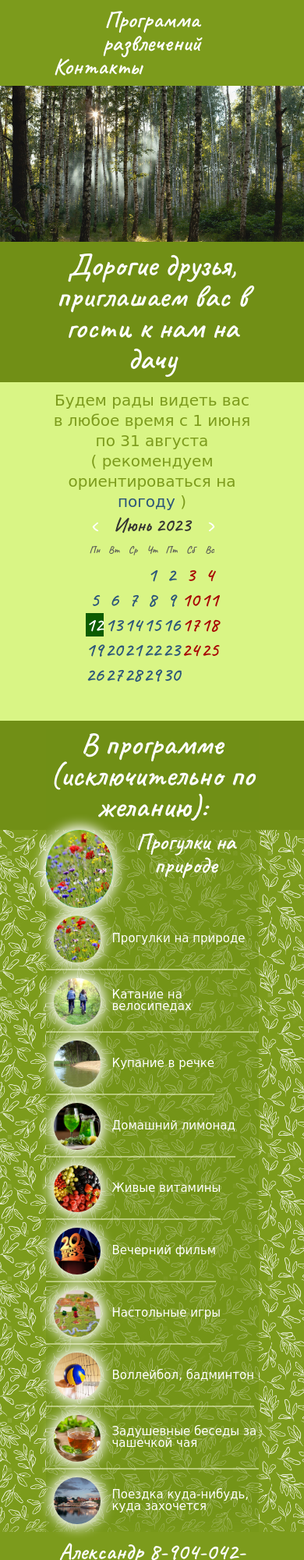
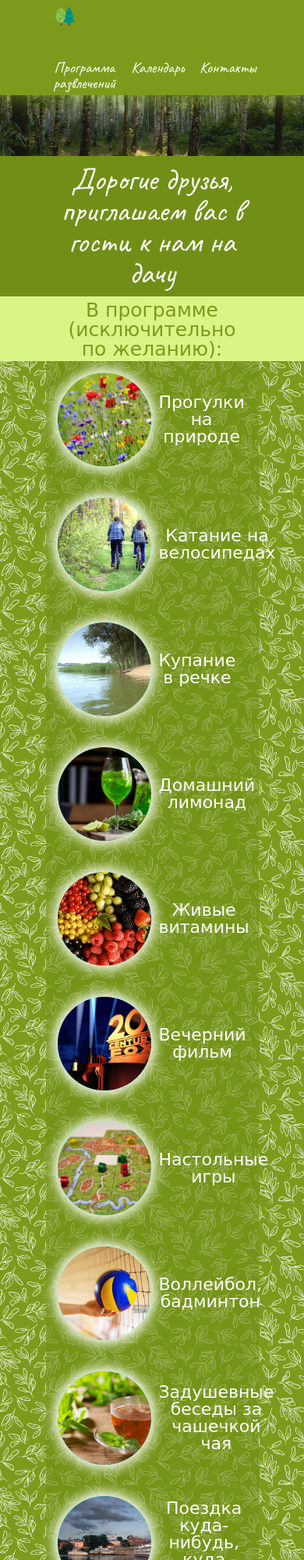
Before and after one commit to feoolga/jQuery, a plain HTML site: page index.html in a window 390 px wide. Shown: the top 2000 px of the page at 78% size. Drawn offline with nearby package versions, Linux system fonts and the light colour scheme; no server answers; a web font is replaced by a local one.

Commit message:
Make modal weather and phones

```diff
--- a/css/style.css
+++ b/css/style.css
@@ -1,12 +1,27 @@
+@import url('style_null.css');
+@import url('viget_weater.css');
+@import url('style_calendar.css');
+
+header{
+	position: fixed;
+	top:0;
+	left:0;
+}
+
 header,footer{
+	width: 100%;
 	background-color: rgb(124,155,28);
-	box-shadow: rgb(124,155,28) 0 0 30px;
-	padding: 10px 0;
-	/* z-index: 2; */
 }
 
 a{
 	color: #fff;
+}
+
+nav{
+	display: flex;
+	justify-content: end;
+	font-size: 20px;
+	gap: 20px;
 }
 
 .wrapper{
@@ -19,7 +34,7 @@ a{
 
 .container{
 	width: 65%;
-	height: 100%;
+
 	margin: 0 auto;
 	text-align: center;
 	line-height: 1;
@@ -29,13 +44,41 @@ a{
 	display: flex;
 	justify-content: space-between;
 	flex-wrap: wrap;
+	align-items: center;
+	gap: 40px 10px;
 }
 
-.title-text{
+.col{
+	/* border: 1px solid red; */
+	flex: 0 0 30%;
+}
+
+.nav-menu{
+	background-color: rgb(124,155,28);
+	box-shadow: rgb(124,155,28) 0 0 30px;
+	padding: 5px 0;
+}
+.logo{
+	width: 32px;
+}
+
+.title-text-dark{
 	background-color: rgba(113, 143, 22, 1);
 	padding: 10px 0;
 	font-size: 40px;
 }
+
+.title-text-light{
+	background-color: rgb(217, 245, 133);
+	padding: 5px 0 3px;
+	font-size: 25px;
+	color: rgb(124,155,28);
+	font-family: 'Neucha', cursive;
+}
+
+/* .head{
+
+} */
 
 .head-image{
 	background-image: url("../img/Fon_2.jpg");
@@ -44,19 +87,8 @@ a{
 	height: 200px;
 }
 
-.сalendar{
-	background-color: rgb(217, 245, 133);
-	padding: 10px 0;
-}
-
-.calendar-text{
-	font-family: 'Amatic', cursive;
-	font-size: 20px;
-	color: rgb(124,155,28);
-}
-
-.calendar-text p{
-	line-height: 1.3;
+.list .container {
+	padding: 15px;
 }
 
 .time__weather{
@@ -88,114 +120,6 @@ a{
 .title{
 	padding: 10px 0;
 	margin: 0;
-}
-
-.list{
-	padding: 0 0;
-}
-
-.col{
-	height: 80px;
-	position: relative;
-	font-family: 'Amatic', cursive;
-	font-size: 15px;
-	text-align: left;
-	line-height: 1;
-	padding-left: 85px;
-	/* padding-top: 30px; */
-	border-bottom: 2px solid rgba(248, 255, 216, 0.5);
-	display: flex;
-	flex-direction: column;
-	justify-content: center;
-}
-
-.col .text{
-	color: white;
-}
-
-.col:last-child{
-	border-bottom:none;
-}
-
-/* .img{
-	width:60px;
-	height: 60px;
-} */
-
-.col::before{
-	content: '';
-	width:60px;
-	height: 60px;
-	position: absolute;
-	left: 10px;
-	top: 10px;
-	background-color: aqua;
-	background-size: cover;
-	background-position: center,center;
-	border-radius: 50%;
-	box-shadow: 0 0 15px 5px white;
-	cursor: pointer;
-}
-
-@media screen and (min-device-width: 1024px) {
-
-	.col{
-		flex: 1 1 30%;
-		max-width: 33.3%;
-		/* gap: auto; */
-		height: 160px;
-		font-size: 20px;
-		line-height: 1;
-		/* border: 1px solid black; */
-		padding-left: 140px;
-		border-bottom: 2px solid rgba(248, 255, 216, 0.3);
-		/* margin: 0; */
-	}
-
-	.col::before{
-		width:120px;
-		height: 120px;
-	}
-  }
-
-.timing__walk::before{
-	background-image: url('../img/list/1.jpg');
-}
-
-.timing__bicycle::before{
-	background-image: url('../img/list/4.jpg');
-}
-
-.timing__swimming::before{
-	background-image: url('../img/list/3.jpg');
-}
-
-.timing__lemonade::before{
-	background-image: url('../img/list/5.jpg');
-}
-
-.timing__vitamins::before{
-	background-image: url('../img/list/6.jpg');
-}
-
-.timing__film::before{
-	background-image: url('../img/list/7.jpg');
-}
-
-.timing__games::before{
-	background-image: url('../img/list/10.jpg');
-}
-
-.timing__volleyball::before{
-	background-image: url('../img/list/8.jpg');
-}
-
-.timing__trip::before{
-	background-image: url('../img/list/9.jpg');
-}
-
-.tea__time::before{
-	background-image: url('../img/list/11.jpg');
 }
 
 .buttn{
@@ -247,48 +171,22 @@ a{
 	text-decoration: none;
 }
 
-/* Календарь */
-#calendar {
-  max-width: 100%;
-  font: monospace;
-  line-height: 1.2em;
-  font-size: 25px;
-  text-align: center;
-  margin: 0 auto;
-}
-#calendar thead tr:last-child {
-  font-size: small;
-  color: rgb(85, 85, 85);
-}
-#calendar thead tr:nth-child(1) td:nth-child(2) {
-  color: rgb(50, 50, 50);
-}
-#calendar thead tr:nth-child(1) td:nth-child(1):hover, #calendar2 thead tr:nth-child(1) td:nth-child(3):hover {
-  cursor: pointer;
-}
-#calendar tbody td {
-  color: rgb(44, 86, 122);
-}
-#calendar tbody td:nth-child(n+6), #calendar .holiday {
-  color: rgb(168, 3, 3);
-}
-#calendar tbody td.today {
-  background: rgb(12, 92, 1);
-  color: #fff;
-}
-
 .program-elem{
 	display: flex;
 	justify-content: start;
+	align-items: center;
 }
 
 .col-image{
-    width: 100px;
-    height: 100px;
+	flex-grow: 0;
+	flex-shrink: 0;
+    width: 120px;
+    height: 120px;
     border-radius: 50%;
     background-color: aqua;
     box-shadow: 0 0 15px 5px white;
 	overflow: hidden;
+	margin-right: 10px;
 }
 
 .col-image img{
@@ -296,5 +194,13 @@ a{
 }
 
 .col-text{
+	/* border: 1px solid black; */
+	font-family: 'Neucha', cursive;
+	font-size: 22px;
+	flex: 1 1 50%;
     color: white;
 }
+
+.link{
+	font-size: 13px;
+}
--- a/index.html
+++ b/index.html
@@ -1,42 +1,128 @@
 <!DOCTYPE html>
-<html lang="en">
+<html lang="ru">
 
 <head>
 	<meta charset="UTF-8">
 	<meta http-equiv="X-UA-Compatible" content="IE=edge">
 	<meta name="viewport" content="width=device-width, initial-scale=1.0">
 	<link rel="stylesheet" href="css/style.css">
-	<link rel="stylesheet" href="css/style_null.css">
-	<link rel="stylesheet" href="css/viget_weater.css">
+	<link rel="icon" href="icon.png">
+	<link rel="icon" href="img/icons/icons8-лес-color-32.png" type="image/png">
 	<link rel="preconnect" href="https://fonts.googleapis.com">
 	<link rel="preconnect" href="https://fonts.gstatic.com" crossorigin>
-	<link rel="preconnect" href="https://fonts.googleapis.com">
-	<link rel="preconnect" href="https://fonts.gstatic.com" crossorigin>
-	<link
-		href="https://fonts.googleapis.com/css2?family=Amatic+SC&family=Caveat:wght@600&family=Comforter&family=Open+Sans:wght@300&family=Pacifico&display=swap"
-		rel="stylesheet">
+	<link href="https://fonts.googleapis.com/css2?family=Caveat&family=Neucha&display=swap" rel="stylesheet">
 	<script src="https://ajax.googleapis.com/ajax/libs/jquery/3.5.1/jquery.min.js"></script>
-	<title>Document</title>
+	<title>Приглашение</title>
 </head>
 
 <body>
 	<div class="wrapper">
 		<header>
+			<div class="nav-menu">
 				<div class="container">
-				<nav class="row">
-					<div><a href="">Программа развлечений</a></div>
-					<div><a href="">Контакты</a></div>
+					<div class="row">
+						<img class="logo" src="img/icons/icons8-лес-color-32.png" alt="">
+						<nav>
+							<div><a href="#programma">Программа развлечений</a></div>
+							<div><a href="#сalendar">Календарь</a></div>
+							<div><a href="#phone">Контакты</a></div>
 						</nav>
 					</div>
+				</div>
+			</div>
 		</header>
-		<div class="main">
+
 		<div class="head">
 			<div class="head-image"></div>
-				<div class="title-text">
+			<div class="title-text-dark">
 				<div class="container">Дорогие друзья, приглашаем вас в гости к нам на дачу</div>
 			</div>
 		</div>
-			<div class="сalendar">
+
+		<main id="programma">
+			<div class="title-text-light">
+				<div class="container">В программе (исключительно по желанию):</div>
+			</div>
+			<div class="programma">
+				<div class="list">
+					<div class="container">
+						<div class="row">
+							<div class="col program-elem">
+								<div class="col-image">
+									<img src='../img/list/1.jpg' alt="">
+								</div>
+								<div class="col-text">Прогулки на природе</div>
+							</div>
+
+							<div class="col program-elem">
+								<div class="col-image">
+									<img src='../img/list/4.jpg' alt="">
+								</div>
+								<div class="col-text">Катание на велосипедах</div>
+							</div>
+
+							<div class="col program-elem">
+								<div class="col-image">
+									<img src='../img/list/3.jpg' alt="">
+								</div>
+								<div class="col-text">Купание в речке</div>
+							</div>
+
+							<div class="col program-elem">
+								<div class="col-image">
+									<img src='../img/list/5.jpg' alt="">
+								</div>
+								<div class="col-text">Домашний лимонад</div>
+							</div>
+
+							<div class="col program-elem">
+								<div class="col-image">
+									<img src='../img/list/6.jpg' alt="">
+								</div>
+								<div class="col-text">Живые витамины</div>
+							</div>
+
+							<div class="col program-elem">
+								<div class="col-image">
+									<img src='../img/list/7.jpg' alt="">
+								</div>
+								<div class="col-text">Вечерний фильм</div>
+							</div>
+
+							<div class="col program-elem">
+								<div class="col-image">
+									<img src='../img/list/10.jpg' alt="">
+								</div>
+								<div class="col-text">Настольные игры</div>
+							</div>
+
+							<div class="col program-elem">
+								<div class="col-image">
+									<img src='../img/list/8.jpg' alt="">
+								</div>
+								<div class="col-text">Воллейбол, бадминтон</div>
+							</div>
+
+							<div class="col program-elem">
+								<div class="col-image">
+									<img src='../img/list/11.jpg' alt="">
+								</div>
+								<div class="col-text">Задушевные беседы за чашечкой чая</div>
+							</div>
+
+							<div class="col program-elem">
+								<div class="col-image">
+									<img src='../img/list/9.jpg' alt="">
+								</div>
+								<div class="col-text">Поездка куда-нибудь, куда захочется</div>
+							</div>
+
+						</div>
+					</div>
+				</div>
+			</div>
+		</main>
+		<div id="сalendar" class="сalendar">
 			<div class="container">
 				<div class="calendar-text">
 					<p>
@@ -67,73 +153,18 @@
 				</table>
 			</div>
 		</div>
-			<div class="programma">
-				<div class="title-text">
-					<div class="container">В программе (исключительно по желанию):</div>
-				</div>
-					<!-- <div class="list">
-						<div class="col modal-link timing__walk">
-							<a href="#modal">
-								<span class="text">Прогулки на природе</span>
-							</a>
-						</div>
-						<div class="col modal-link timing__bicycle"><span class="text">Катание на
-								велосипедах</span></div>
-						<div class="col modal-link timing__swimming"><span class="text">Купание в
-								речке</span>
-						</div>
-						<div class="col modal-link timing__lemonade"><span class="text">Домашний
-								лимонад</span>
-						</div>
-						<div class="col modal-link timing__vitamins"><span class="text">Живые витамины</span>
-						</div>
-						<div class="col modal-link timing__film"><span class="text">Вечерний фильм</span>
-						</div>
-						<div class="col modal-link timing__games"><span class="text">Настольные игры</span>
-						</div>
-						<div class="col modal-link timing__volleyball"><span class="text">Воллейбол,
-								бадминтон</span></div>
-						<div class="col modal-link tea__time"><span class="text">Задушевные беседы за
-								чашечкой
-								чая</span></div>
-						<div class="col modal-link timing__trip"><span class="text">Поездка куда-нибудь, куда
-								захочется</span></div>
-					</div> -->
-				<div class="list">
-					<div class="container">
-						<div class="row">
-							<div class="program-elem">
-								<div class="col-image">
-									<img src='../img/list/1.jpg' alt="">
-								</div>
-								<div class="col-text">Прогулки на природе</div>
-							</div>
-
-							<div class="col modal-link timing__walk">
-								<a href="#modal">
-									<span class="text">Прогулки на природе</span>
-								</a>
-							</div>
-							<div class="col modal-link timing__bicycle"><span class="text">Катание на велосипедах</span></div>
-							<div class="col modal-link timing__swimming"><span class="text">Купание в речке</span></div>
-							<div class="col modal-link timing__lemonade"><span class="text">Домашний лимонад</span></div>
-							<div class="col modal-link timing__vitamins"><span class="text">Живые витамины</span></div>
-							<div class="col modal-link timing__film"><span class="text">Вечерний фильм</span></div>
-							<div class="col modal-link timing__games"><span class="text">Настольные игры</span></div>
-							<div class="col modal-link timing__volleyball"><span class="text">Воллейбол, бадминтон</span></div>
-							<div class="col modal-link tea__time"><span class="text">Задушевные беседы за чашечкой чая</span></div>
-							<div class="col modal-link timing__trip"><span class="text">Поездка куда-нибудь, куда захочется</span></div>
-						</div>
-					</div>
-				</div>
-			</div>
-		</div>
-
 		<footer>
 			<div class="container">
-				<div class="row">
-					<div>Александр 8-904-042-12-17</div>
-					<div>Ольга 8-920-299-47-85</div>
+				<div id="phone" class="row">
+					<div>
+						<a href="tel:+79040421217">Александр 8 904-042-12-17</a>
+					</div>
+					<div class="link">
+						<a target="_blank" href="https://icons8.com/icon/17593/лес">Лес</a> icon by <a target="_blank" href="https://icons8.com">Icons8</a>
+					</div>
+					<div>
+						<a href="tel:+79202994785">Ольга 8 920-299-47-85</a>
+					</div>
 				</div>
 			</div>
 		</footer>
@@ -153,10 +184,12 @@
 			</div>
 		</div> -->
 
-
-		<div id="weather" class="viget">
+	<div id="weather" class="weather">
+		<div class="viget">
 			<div class="header-viget">
 				<div class="close-viget"><a href="#closeX">X</a></div>
+			</div>
+			<div id="viget"></div>
 		</div>
 	</div>
 
```
Also changed, not shown: css/style_calendar.css (added, +44 -0 lines), css/viget_weater.css (+19 -10 lines), js/modal_weather.js (+12 -1 lines), icon.png (added), img/icons/icons8-лес-color-32.png (added). Lines whose indentation alone changed are shown as unchanged.
